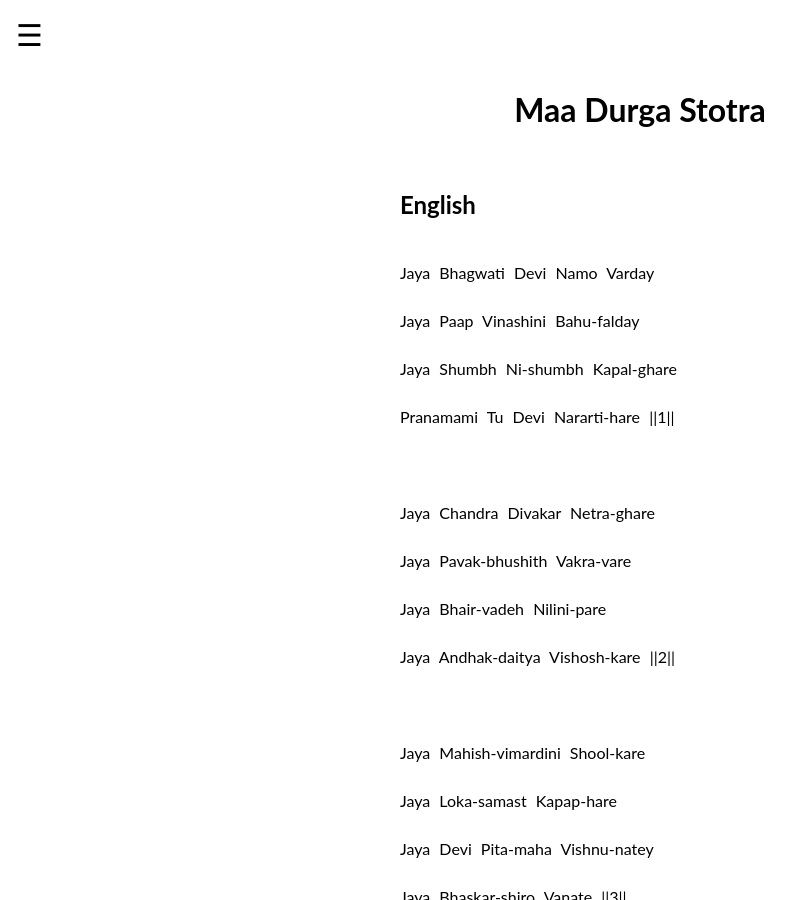
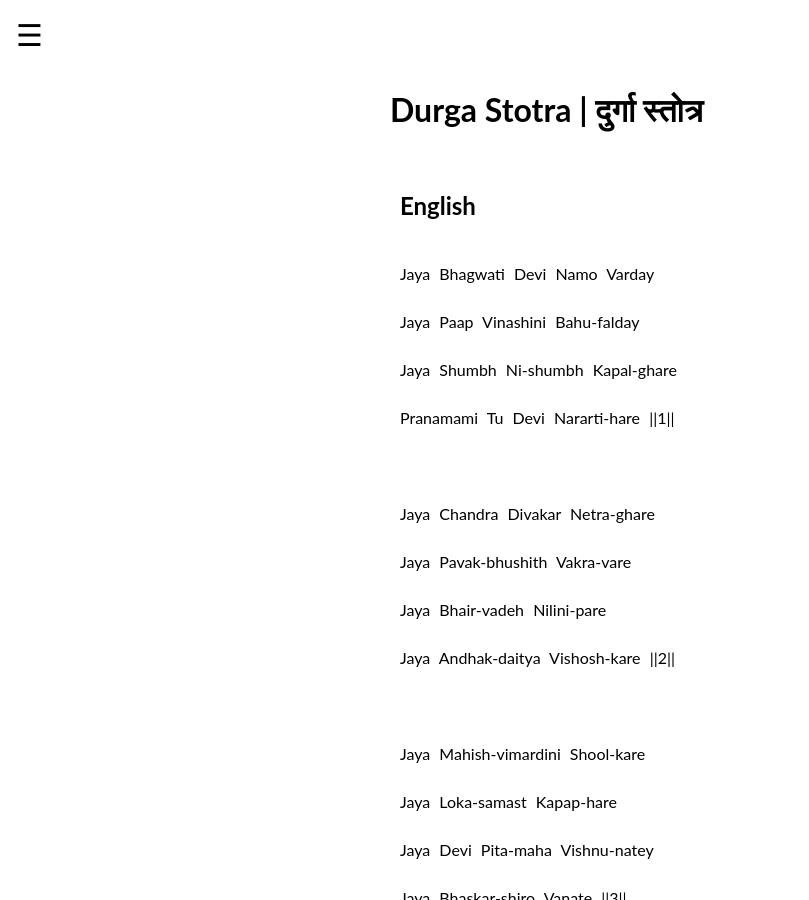
Before and after one commit to abhishekdjoshi/abhishekdjoshi.kclstr.io, a Jekyll site: the page pages/durga/stotra.html, which Jekyll copies as it is, in a window 1280 px wide and 900 px high. Shown: the whole window, without its empty margins (0-809 px from the left). Built offline with Jekyll 4.4.1, drawn with Linux system fonts in a browser that asks for light colours; some of the changed lines change nothing that is shown.

Commit message:
Update stotra.html

```diff
--- a/pages/durga/stotra.html
+++ b/pages/durga/stotra.html
@@ -8,7 +8,7 @@
       name="description"
       content="Learn Maa Durga Stotras. Read it in English and Hindi or Sanskrit."
     />
-    <meta name="keywords" content="Maa Durga Stotra" />
+    <meta name="keywords" content="Maa Durga Stotra, दुर्गा स्तोत्र" />
     <link rel="canonical" href="https://kclstr.com/pages/durga/stotra.html/" />
     <style>
       body,
@@ -106,19 +106,20 @@
       }
     </style>
 
+    <!-- Google Analytics tracking added on 11 April 2020 at 6:40 PM -->
+    <script
+      async
+      src="https://www.googletagmanager.com/gtag/js?id=UA-130612828-1"
+    ></script>
+    <script>
+      window.dataLayer = window.dataLayer || [];
+      function gtag() {
+        dataLayer.push(arguments);
+      }
+      gtag("js", new Date());
 
-    <!-- Placing Google Analytics Tacking, placed on 11 April 2020 at 7:20 PM -->
-    <!-- Global site tag (gtag.js) - Google Analytics -->
-    <script async src="https://www.googletagmanager.com/gtag/js?id=UA-130612828-1"></script>
-    <script>
-        window.dataLayer = window.dataLayer || [];
-        function gtag(){dataLayer.push(arguments);}
-        gtag('js', new Date());
-
-        gtag('config', 'UA-130612828-1');
+      gtag("config", "UA-130612828-1");
     </script>
-
-
   </head>
   <body>
     <!--Added below on 18th Feb 2020 at 8:15 PM-->
@@ -147,23 +148,20 @@
     />
   -->
 
-
-    <!-- Placing Google Ads, placed on 10 April 2020 at 7:45 PM -->
-    <script async src="//pagead2.googlesyndication.com/pagead/js/adsbygoogle.js"></script>
+    <!-- Placing Google Ads, placed on 10 April 2020 at 7:15 PM-->
+    <script
+      async
+      src="//pagead2.googlesyndication.com/pagead/js/adsbygoogle.js"
+    ></script>
     <script>
       (adsbygoogle = window.adsbygoogle || []).push({
-      google_ad_client: "ca-pub-9920198730228320",
-      enable_page_level_ads: true
+        google_ad_client: "ca-pub-9920198730228320",
+        enable_page_level_ads: true
       });
     </script>
 
-
-
-
     <div class="center-div">
-      <h1 style="text-align: center">
-        Maa Durga Stotra
-      </h1>
+      <h1>Durga Stotra | दुर्गा स्तोत्र</h1>
       <br />
 
       <h2>English</h2>
@@ -235,9 +233,7 @@
       <br /><br />
 
       <h2 style="text-align: center">
-        <a href="/pages/durga/all.html" target="_blank"
-          >All Durga Mantras</a
-        >
+        <a href="/pages/durga/all.html" target="_blank">All Durga Mantras</a>
       </h2>
       <br /><br />
       <br /><br />
```
